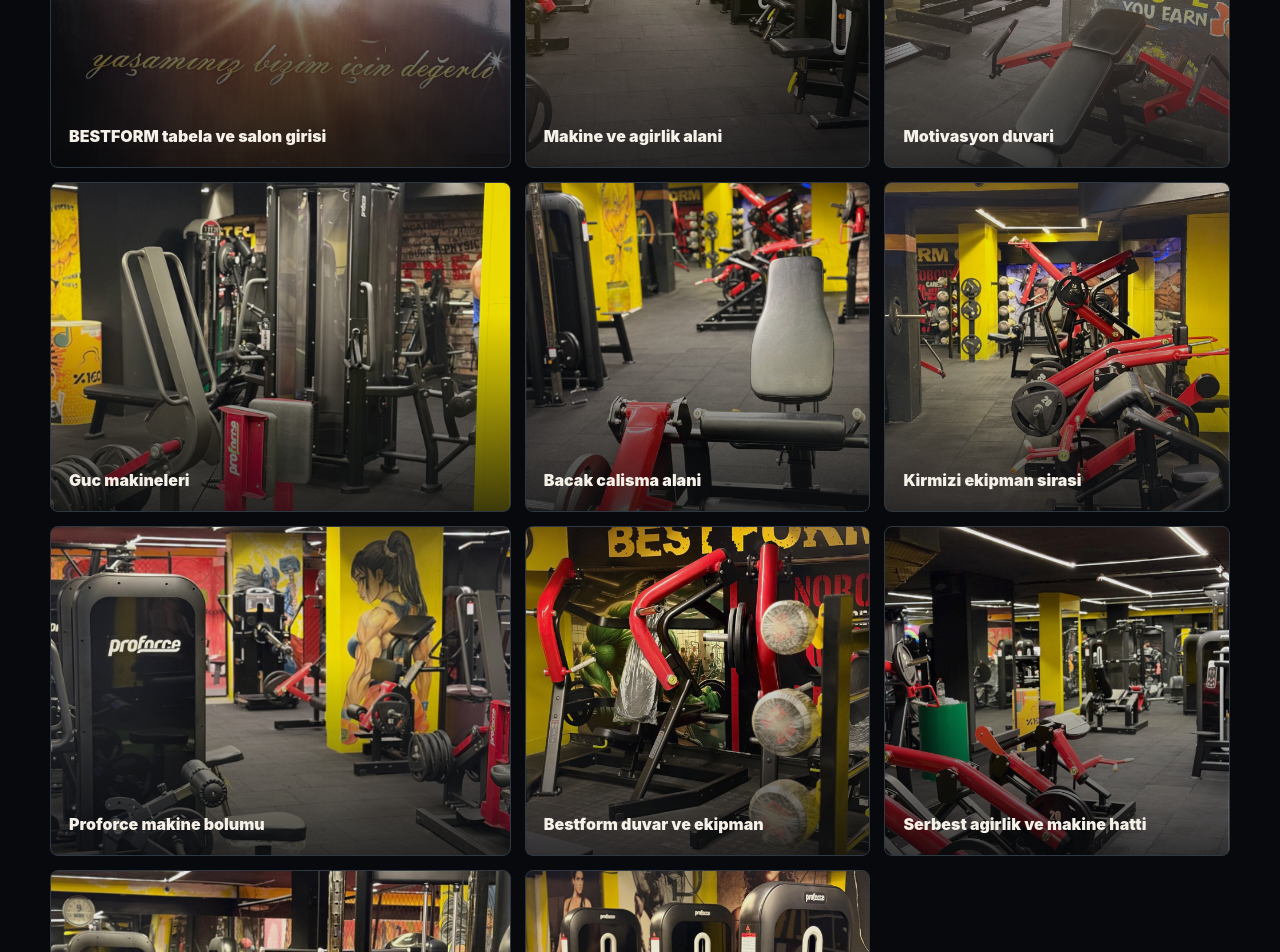
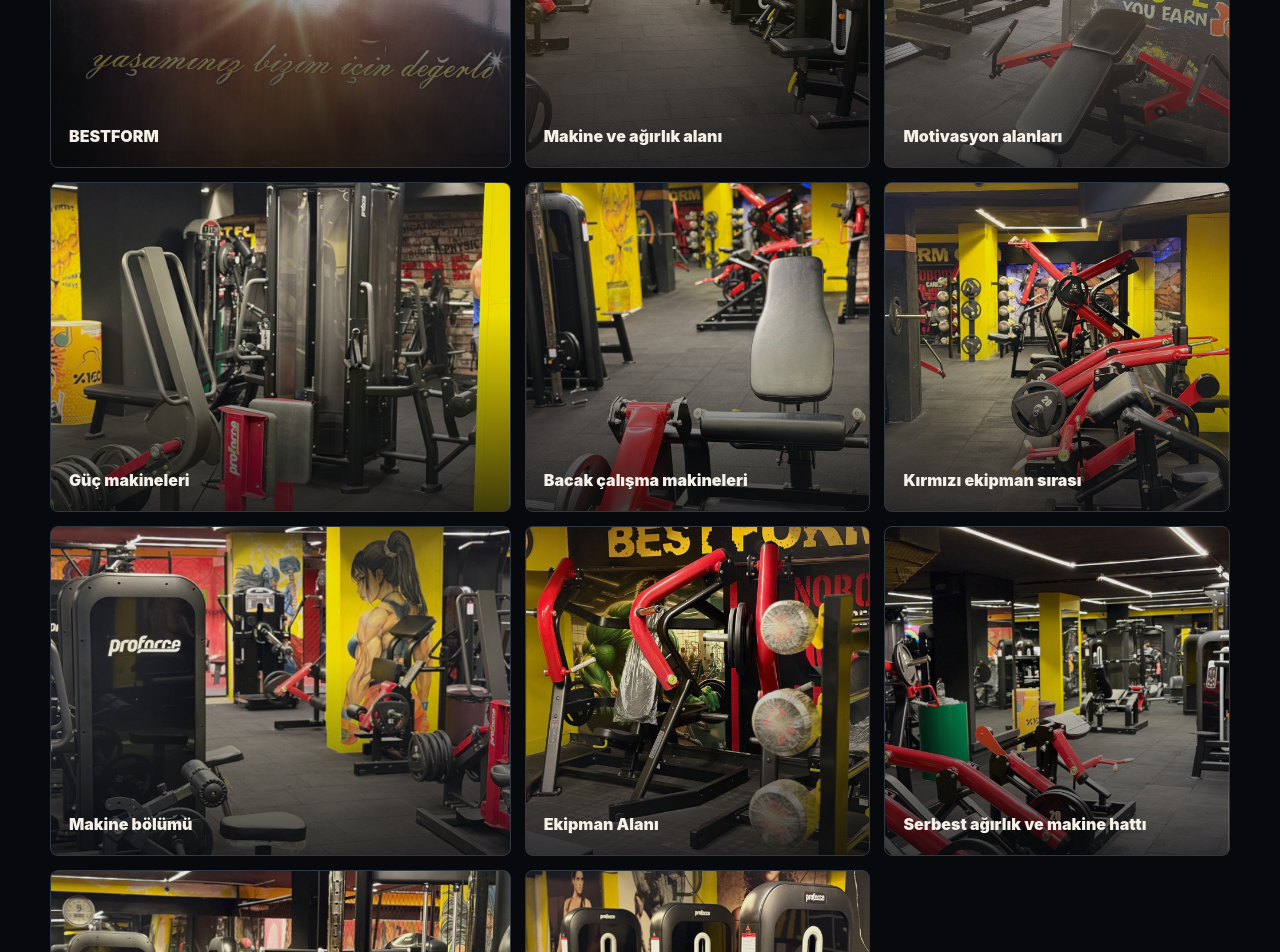
Before and after one commit to maliksrtl/BestForm-Gym, a Next.js app: page / in a window 1280 px wide. Shown: the part 3420-4372 px from the top of the page. Built offline with nearby package versions, Linux system fonts and the light colour scheme.

Commit message:
Fotoğraf başlıkları

```diff
--- a/src/features/marketing/content.js
+++ b/src/features/marketing/content.js
@@ -21,39 +21,39 @@
 
 export const gallery = [
   {
-    title: "BESTFORM tabela ve salon girisi",
+    title: "BESTFORM",
     image: "/images/bestform-gallery/bestform-sign.jpeg"
   },
   {
-    title: "Makine ve agirlik alani",
+    title: "Makine ve ağırlık alanı",
     image: "/images/bestform-gallery/gym-floor-machines.jpeg"
   },
   {
-    title: "Motivasyon duvari",
+    title: "Motivasyon alanları",
     image: "/images/bestform-gallery/motivation-wall.jpeg"
   },
   {
-    title: "Guc makineleri",
+    title: "Güç makineleri",
     image: "/images/bestform-gallery/strength-machines.jpeg"
   },
   {
-    title: "Bacak calisma alani",
+    title: "Bacak çalışma makineleri",
     image: "/images/bestform-gallery/leg-machine.jpeg"
   },
   {
-    title: "Kirmizi ekipman sirasi",
+    title: "Kırmızı ekipman sırası",
     image: "/images/bestform-gallery/red-plate-machines.jpeg"
   },
   {
-    title: "Proforce makine bolumu",
+    title: "Makine bölümü",
     image: "/images/bestform-gallery/proforce-area.jpeg"
   },
   {
-    title: "Bestform duvar ve ekipman",
+    title: "Ekipman Alanı",
     image: "/images/bestform-gallery/bestform-wall-equipment.jpeg"
   },
   {
-    title: "Serbest agirlik ve makine hatti",
+    title: "Serbest ağırlık ve makine hattı",
     image: "/images/bestform-gallery/free-weight-row.jpeg"
   },
   {
@@ -61,7 +61,7 @@
     image: "/images/bestform-gallery/cable-machines.jpeg"
   },
   {
-    title: "Makine hatti ve yesil alan",
+    title: "Makine hattı",
     image: "/images/bestform-gallery/machine-line-turf.jpeg"
   }
 ];
```
